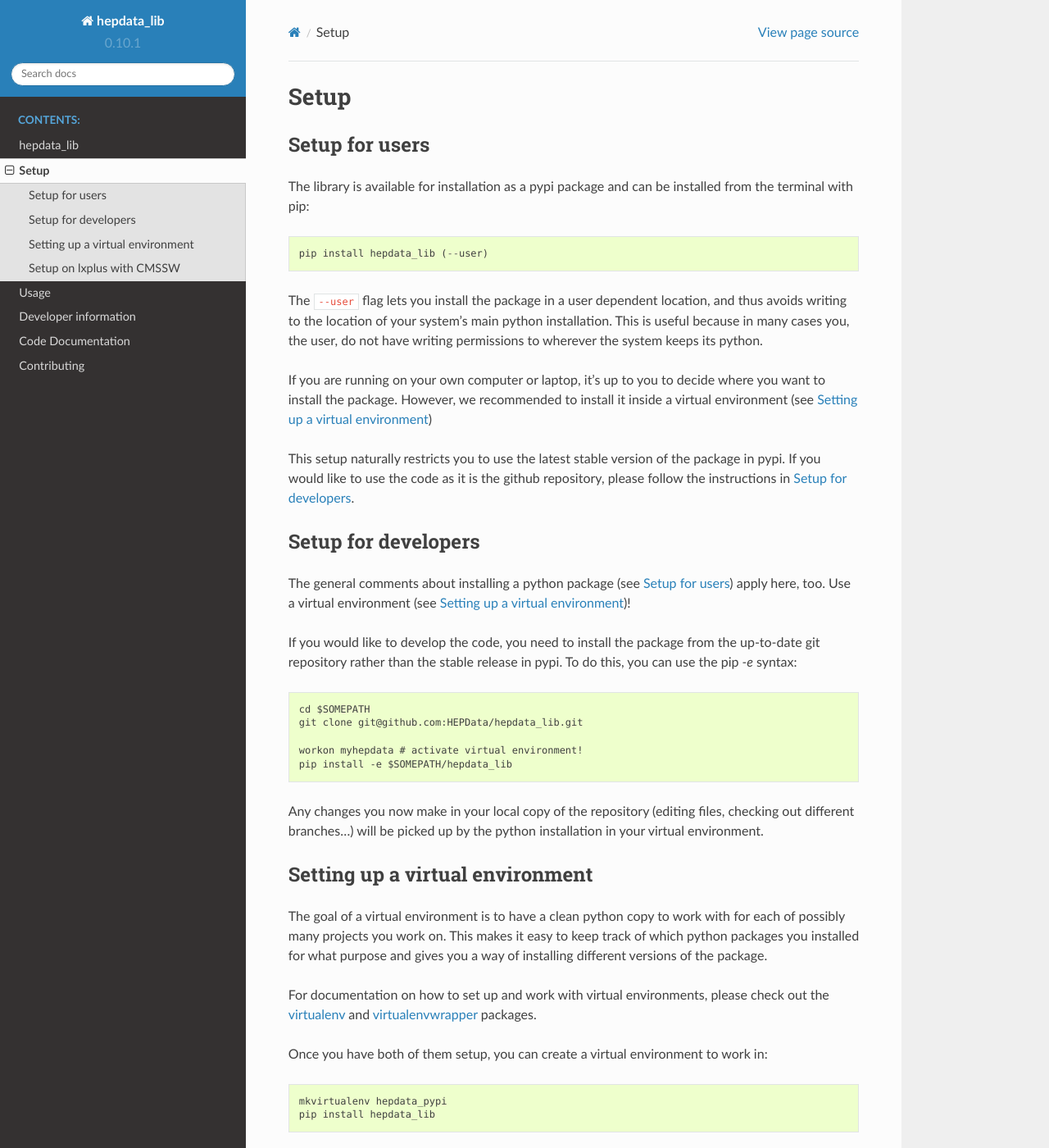
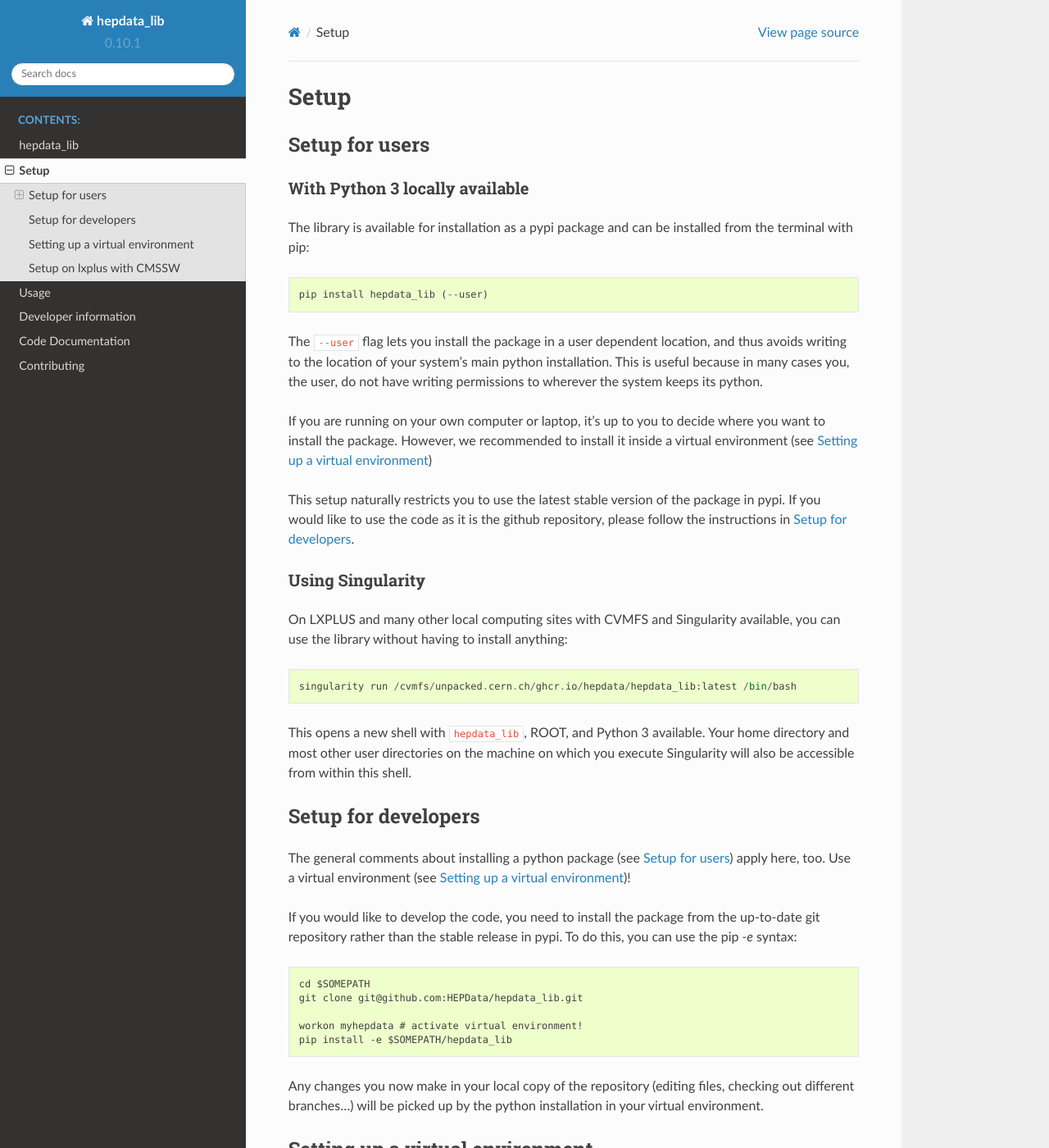
Before and after one commit to HEPData/hepdata_lib, a Sphinx documentation site: the page built from docs/setup.rst, in a window 1280 px wide and 1400 px high. Shown: the whole window at 82% size. Built offline with Sphinx 7.4.7 and the Read the Docs theme 2.0.0, drawn with Linux system fonts in a browser that asks for light colours.

Commit message:
Add Singularity documentation (#195)

```diff
--- a/docs/setup.rst
+++ b/docs/setup.rst
@@ -5,6 +5,9 @@ Setup
 
 Setup for users
 -----------------
+
+With Python 3 locally available
++++++++++++++++++++++++++++++++
 
 The library is available for installation as a pypi package and can be installed from the terminal with pip:
 
@@ -18,6 +21,18 @@ The ``--user`` flag lets you install the package in a user dependent location, a
 If you are running on your own computer or laptop, it's up to you to decide where you want to install the package. However, we recommended to install it inside a virtual environment (see :ref:`sec-setup-virtualenv`)
 
 This setup naturally restricts you to use the latest stable version of the package in pypi. If you would like to use the code as it is the github repository, please follow the instructions in :ref:`sec-setup-developers`.
+
+Using Singularity
++++++++++++++++++++++++++++++++
+
+On LXPLUS and many other local computing sites with CVMFS and Singularity available, you can use the library without having to install anything:
+
+::
+
+    singularity run /cvmfs/unpacked.cern.ch/ghcr.io/hepdata/hepdata_lib:latest /bin/bash
+
+This opens a new shell with ``hepdata_lib``, ROOT, and Python 3 available.
+Your home directory and most other user directories on the machine on which you execute Singularity will also be accessible from within this shell.
 
 
 .. _sec-setup-developers:
```
